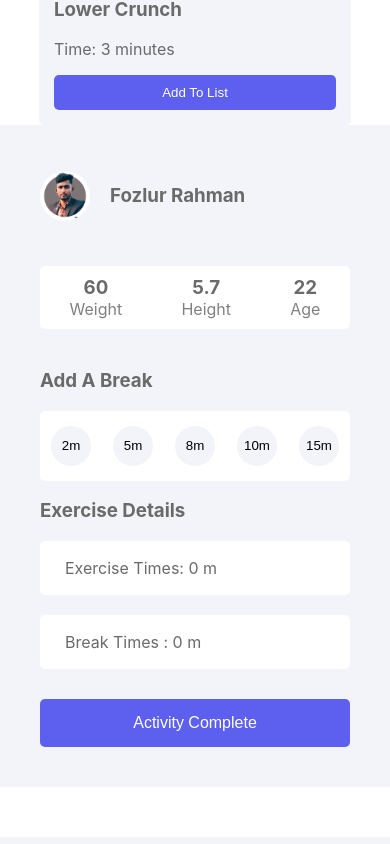
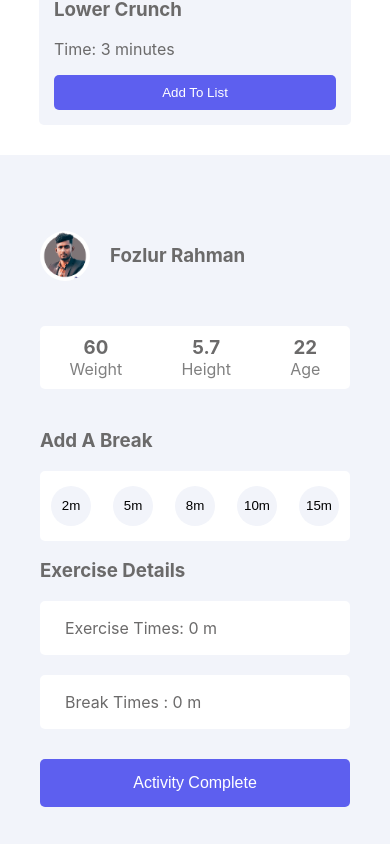
Before and after one commit to fozlur-rahman/young-fitnes-club, a React (Create React App) app: page / in a window 390 px wide. Shown: the part 1920-2764 px from the top of the page. Built offline with nearby package versions, Linux system fonts and the light colour scheme.

Commit message:
first commit

```diff
--- a/src/components/Home/Home.css
+++ b/src/components/Home/Home.css
@@ -38,6 +38,10 @@ color: #5D5FEF;
         display: grid;
         grid-template-columns: repeat(2, 1fr);
     }
+    .cart-container{
+        margin-top: 30px;
+
+    }
 }
 
 @media screen and (max-width: 480px){
```
